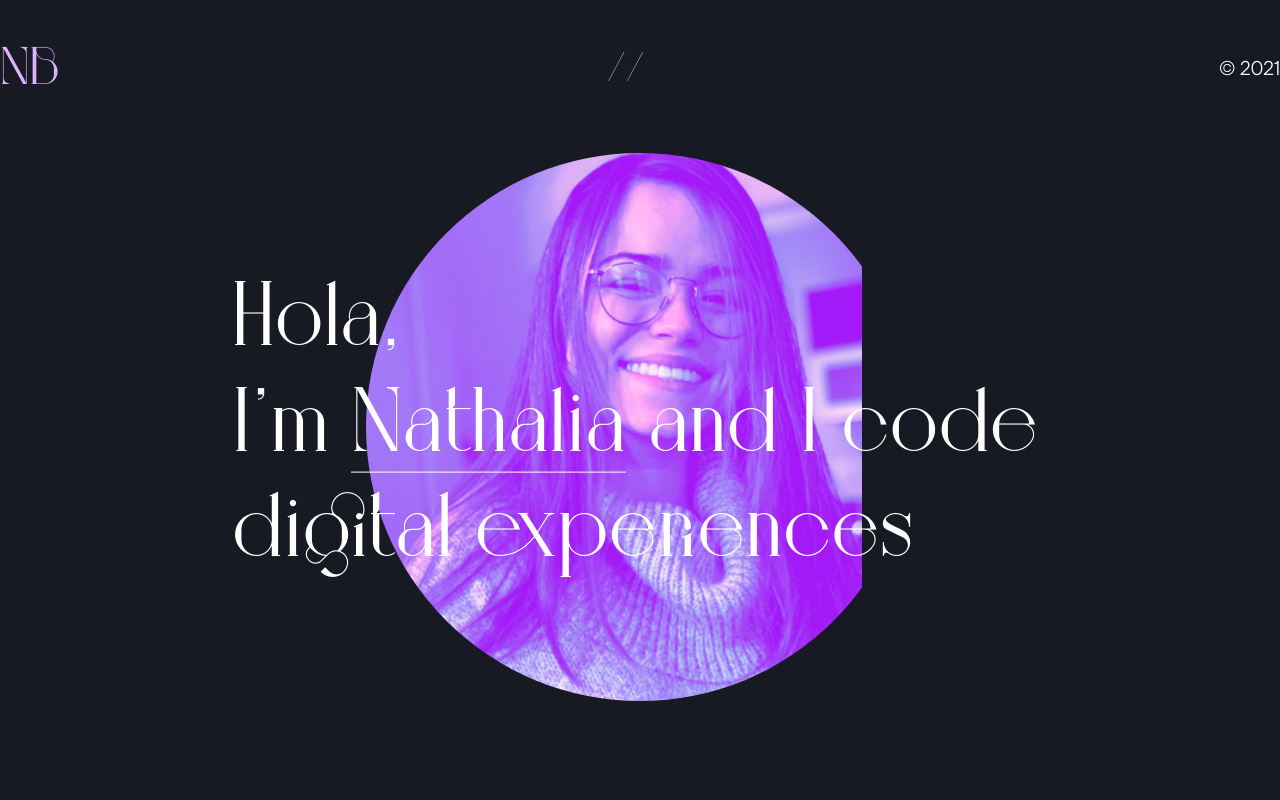
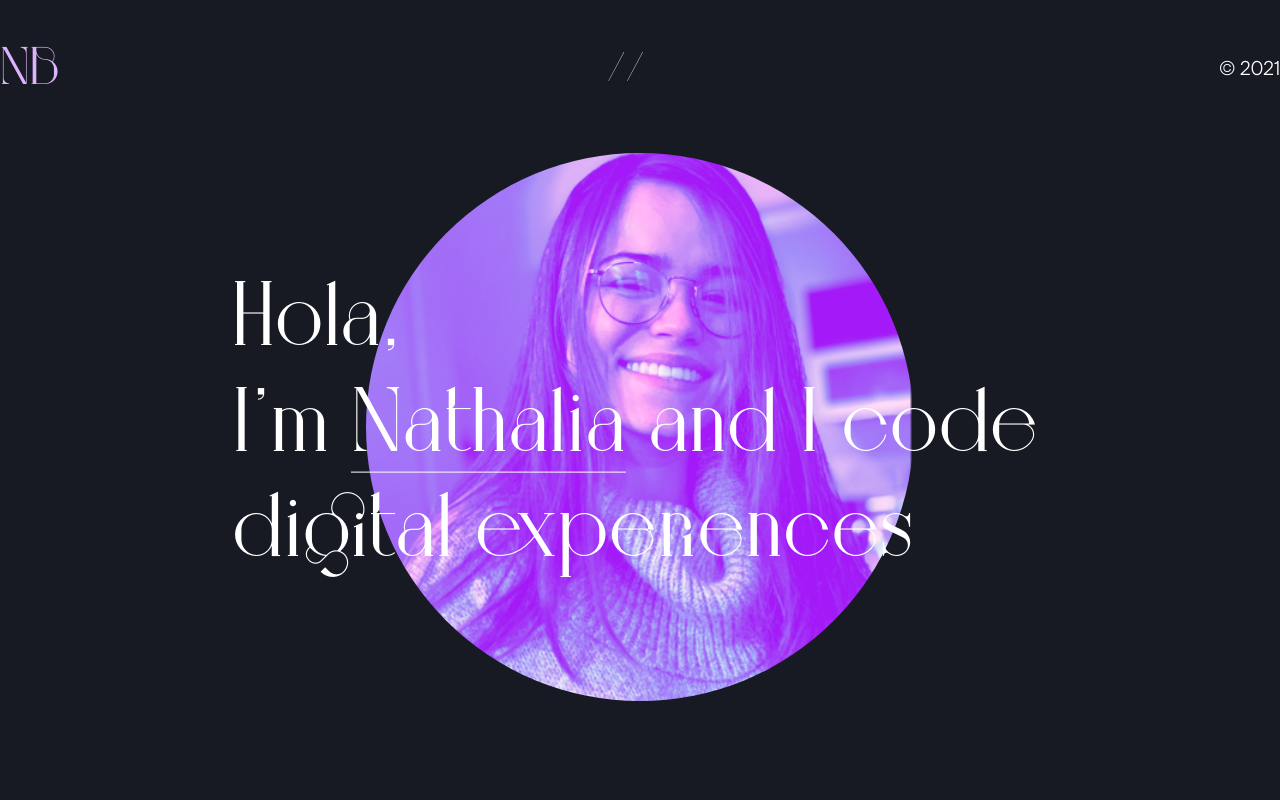
Before and after one commit to nathaliabj/nbweb, a Next.js app: page / in a window 1280 px wide. Shown: the top 800 px of the page. Built offline with nearby package versions, Linux system fonts and the light colour scheme.

Commit message:
intro hover effect added

```diff
--- a/src/components/gallery/gallery.sc.ts
+++ b/src/components/gallery/gallery.sc.ts
@@ -3,18 +3,12 @@ import styled from 'styled-components'
 export const GalleryWrapper = styled.div`
   width: 34.25rem;
   height: 34.25rem;
-  position: relative;
-  border-radius: 50%;
-  overflow: hidden;
   z-index: 0;
 
   & img {
     display: inline;
     margin: 0 auto;
-    margin-left: -25%;
     height: 100%;
-    width: 34.25rem;
     transform: scale(1.2);
-    z-index: -1;
   }
 `;
--- a/src/components/gallery/gallery.tsx
+++ b/src/components/gallery/gallery.tsx
@@ -1,11 +1,54 @@
-import React, { FC } from "react";
+import { FC, useRef, useEffect } from "react";
 import { GalleryWrapper } from "./gallery.sc";
-import Image from "next/image";
 
-const Gallery: FC = () => (
-  <GalleryWrapper>
-    <Image src="/photos/nathalia.png" alt="Nathalia Buitrago" width={496} height={550} />
-  </GalleryWrapper>
-);
+
+interface Props {
+  isActive: boolean;
+}
+
+const Gallery: FC<Props> = ({ isActive }) => {
+  const imageRef = useRef<HTMLImageElement>(null);
+
+  const imagesSrc = [
+    "/photos/nathalia.png",
+    "/photos/academy.png",
+    "/photos/documentation.png",
+  ];
+
+  let intervalID;
+  let index = 0;
+
+  useEffect(() => {
+    if (isActive) {
+      intervalID = setInterval(updateSrc, 130);
+    }
+
+    return () => {
+      clearInterval(intervalID);
+      imageRef?.current.setAttribute("src", imagesSrc[0]);
+    };
+  }, [isActive]);
+
+  const updateSrc = () => {
+    let src = imagesSrc[index];
+
+    index === imagesSrc.length ? (index = 0) : index++;
+    imageRef?.current.setAttribute("src", src);
+  };
+
+  return (
+    <>
+      <GalleryWrapper>
+        <img
+          ref={imageRef}
+          src="/photos/nathalia.png"
+          alt="Nathalia Buitrago"
+          width={496}
+          height={550}
+        />
+      </GalleryWrapper>
+    </>
+  );
+};
 
 export default Gallery;
--- a/src/components/main-content/main-content.sc.ts
+++ b/src/components/main-content/main-content.sc.ts
@@ -17,12 +17,13 @@ export const Intro = styled.h1`
   transform: translateY(-50%);
   top: 50%;
   color: white;
-  z-index: 10;
 `;
 
 export const Wrapper = styled.div`
-  z-index: -10;
+  z-index: -1;
   position: absolute;
+  border-radius: 50%;
+  overflow: hidden;
   top: 0;
   left: 50%;
   transform: translateX(-50%);
--- a/src/components/main-content/main-content.tsx
+++ b/src/components/main-content/main-content.tsx
@@ -1,17 +1,43 @@
-import React, { FC } from "react";
+import { FC, useState, useEffect, useRef } from "react";
 import Gallery from "../gallery/gallery";
 import { ContentContainer, Intro, Wrapper, Trigger } from "./main-content.sc";
 
-const MainContent: FC = () => (
+const MainContent: FC = () => {
+  const [isActive, setIsActive] = useState<boolean>(false);
+  const triggerRef = useRef<HTMLSpanElement>(null);
+
+  // Check if trigger is hovered
+  useEffect(() => {
+    if (!triggerRef.current) return;
+
+    const { current } = triggerRef;
+
+    const listener = () => {
+      setIsActive(true);
+    };
+
+    current.addEventListener("mouseover", listener, {
+      passive: true,
+    });
+
+    current.addEventListener("mouseout", () => setIsActive(false), {
+      passive: true,
+    });
+
+    return () => current.removeEventListener("mouseover", listener);
+  }, []);
+
+  return (
     <ContentContainer>
       <Intro>
-      Hola, <br /> I'm <Trigger>Nathalia</Trigger> and I code digital
-      experiences
+        Hola, <br /> I'm <Trigger ref={triggerRef}>Nathalia</Trigger> and I code
+        digital experiences
       </Intro>
       <Wrapper>
-      <Gallery />
+        <Gallery isActive={isActive} />
       </Wrapper>
     </ContentContainer>
   );
+};
 
 export default MainContent;
--- a/src/components/portfolio-section/portfolio.tsx
+++ b/src/components/portfolio-section/portfolio.tsx
@@ -41,8 +41,8 @@ const Portfolio: FC = () => {
       <SideTitle>WRK</SideTitle>
       <Content>
         <Carousel {...carouselProps}>
-          {DATA.map((project) => (
-            <Project>
+          {DATA.map((project, i) => (
+            <Project key={`portfolio-project-${i}`}>
               <Title href={project.url} target="__blank">
                 {project.title}
               </Title>
```
Lines whose indentation alone changed are shown as unchanged.
